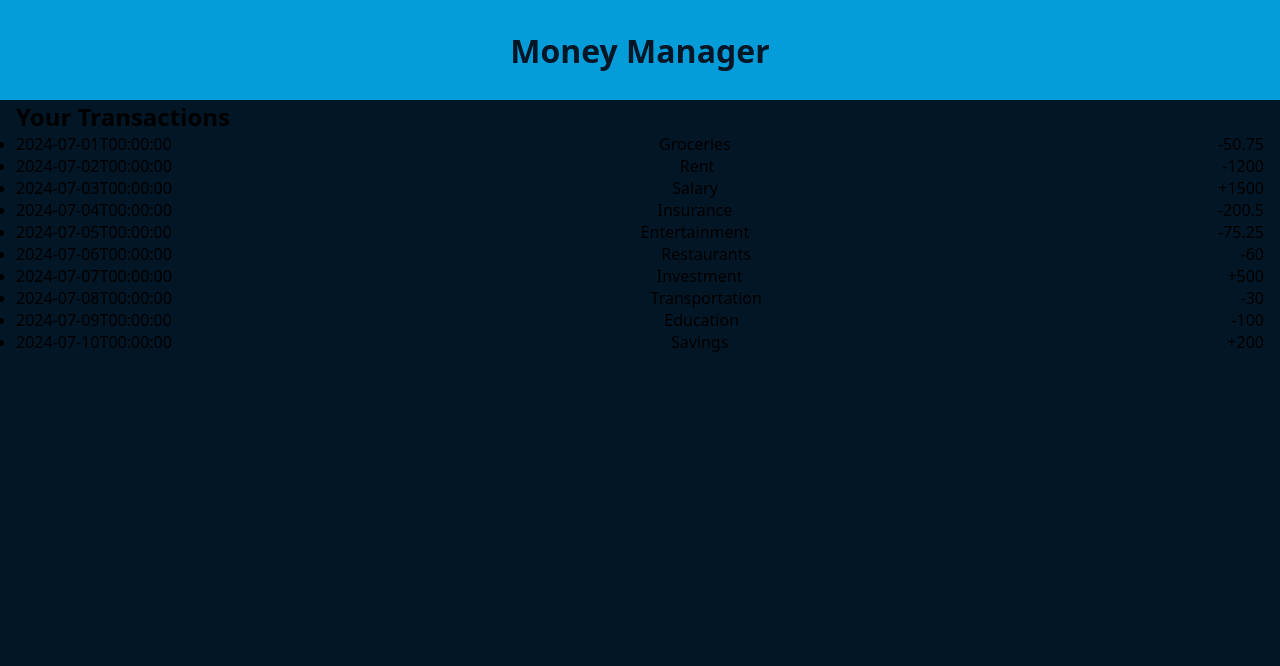
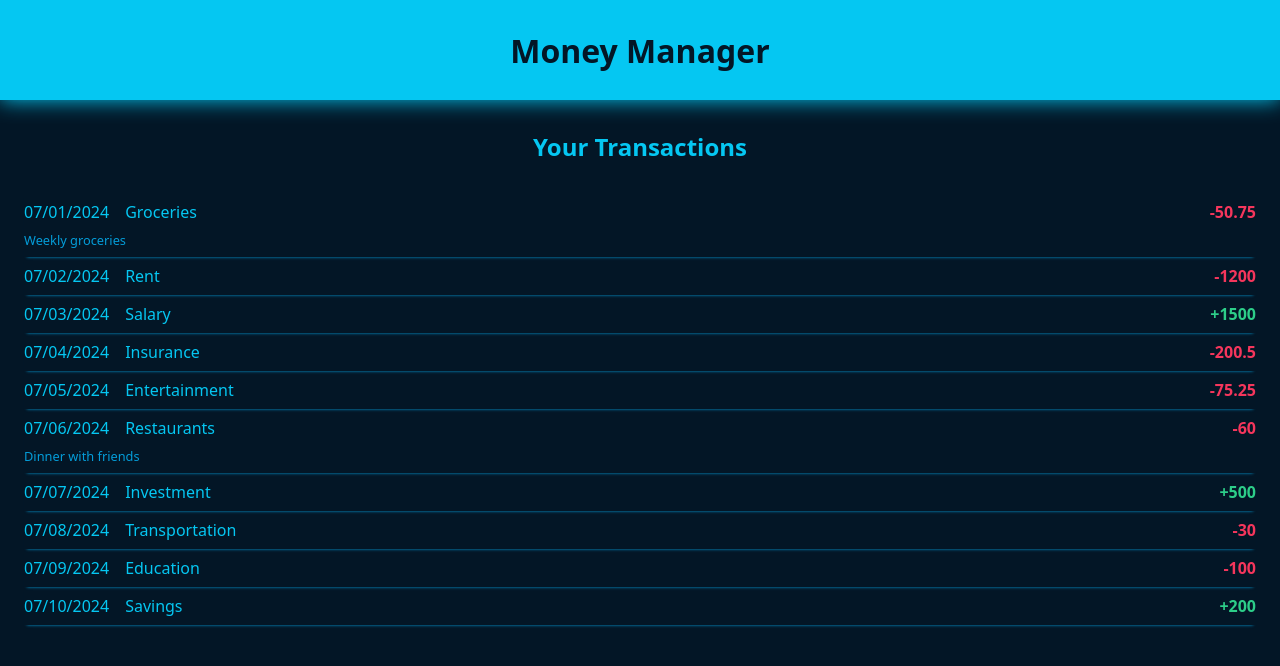
Before and after one commit to eneben/money-manager, a Next.js app: page / in a window 1280 px wide. Shown: the top 666 px of the page. Built offline with nearby package versions, Linux system fonts and the light colour scheme.

Commit message:
style transaction list items

```diff
--- a/assets/transactions.json
+++ b/assets/transactions.json
@@ -4,7 +4,8 @@
     "amount": -50.75,
     "category": "Groceries",
     "type": "expense",
-    "date": "2024-07-01T00:00:00"
+    "date": "2024-07-01T00:00:00",
+    "description": "Weekly groceries"
   },
   {
     "id": "2",
@@ -39,7 +40,8 @@
     "amount": -60.0,
     "category": "Restaurants",
     "type": "expense",
-    "date": "2024-07-06T00:00:00"
+    "date": "2024-07-06T00:00:00",
+    "description": "Dinner with friends"
   },
   {
     "id": "7",
--- a/components/Layout/Layout.js
+++ b/components/Layout/Layout.js
@@ -14,7 +14,7 @@ export default function Layout({ children }) {
 
 const MainContainer = styled.main`
   margin: 0 auto;
-  padding: 100px 1rem 3rem;
+  padding: 100px 1.5rem 5rem;
   background-color: var(--background-color);
   min-height: 100vh;
 `;
@@ -27,7 +27,8 @@ const StyledHeader = styled.header`
   top: 0;
   width: 100vw;
   height: 100px;
-  background-color: var(--primary-dark);
+  background-color: var(--primary-light);
+  box-shadow: 0 0px 20px var(--primary-light);
 `;
 
 const StyledTopHeadline = styled.h1`
--- a/components/Transaction/Transaction.js
+++ b/components/Transaction/Transaction.js
@@ -7,28 +7,62 @@ export default function Transaction({ transaction }) {
 
   const { date, type, category, amount, description } = transaction;
 
+  const formattedDate = new Date(date).toLocaleDateString("en-US", {
+    year: "numeric",
+    month: "2-digit",
+    day: "2-digit",
+  });
+
   return (
-    <StyledTransaction>
-      <StyledTransactionDetails>
-        <StyledDate>{date}</StyledDate>
-        <StyledCategory>{category}</StyledCategory>
-        <StyledAmount>
+    <TransactionWrapper>
+      <TransactionDetails>
+        <TransactionDate>{formattedDate}</TransactionDate>
+        <TransactionCategory>{category}</TransactionCategory>
+        <TransactionAmount $type={type}>
           {type === "income" && "+"}
           {amount}
-        </StyledAmount>
-      </StyledTransactionDetails>
-      {description && <StyledDescription>{description}</StyledDescription>}
-    </StyledTransaction>
+        </TransactionAmount>
+      </TransactionDetails>
+      {description && (
+        <TransactionDescription>{description}</TransactionDescription>
+      )}
+    </TransactionWrapper>
   );
 }
 
-const StyledTransaction = styled.li``;
-const StyledTransactionDetails = styled.ul`
-  display: flex;
-  justify-content: space-between;
-  list-style: none;
+const TransactionWrapper = styled.li`
+  width: 100%;
+  box-shadow: 0 3px 3px -3px var(--primary-dark);
 `;
-const StyledDate = styled.li``;
-const StyledCategory = styled.li``;
-const StyledAmount = styled.li``;
-const StyledDescription = styled.p``;
+
+const TransactionDetails = styled.article`
+  display: grid;
+  grid-template-columns: auto 1fr auto;
+  align-items: center;
+  gap: 1rem;
+  padding: 0.5rem 0;
+  width: 100%;
+`;
+
+const TransactionDate = styled.time`
+  text-align: left;
+`;
+
+const TransactionCategory = styled.h3`
+  text-align: left;
+  font-size: 1rem;
+  font-weight: normal;
+`;
+
+const TransactionAmount = styled.span`
+  text-align: right;
+  font-weight: bold;
+  color: ${({ $type }) =>
+    $type === "income" ? "var(--color-income)" : "var(--color-expense)"};
+`;
+
+const TransactionDescription = styled.p`
+  padding-bottom: 0.5rem;
+  font-size: 0.8rem;
+  color: var(--primary-dark);
+`;
--- a/pages/index.js
+++ b/pages/index.js
@@ -15,5 +15,10 @@ export default function HomePage() {
   );
 }
 
-const StyledHeadline = styled.h2``;
-const StyledTransactionList = styled.ul``;
+const StyledHeadline = styled.h2`
+  text-align: center;
+  padding: 30px 0;
+`;
+const StyledTransactionList = styled.ul`
+  list-style: none;
+`;
--- a/styles.js
+++ b/styles.js
@@ -22,5 +22,6 @@ export default createGlobalStyle`
   body {
     margin: 0;
     font-family: system-ui;
+    color: var(--primary-light)
   }
 `;
```
